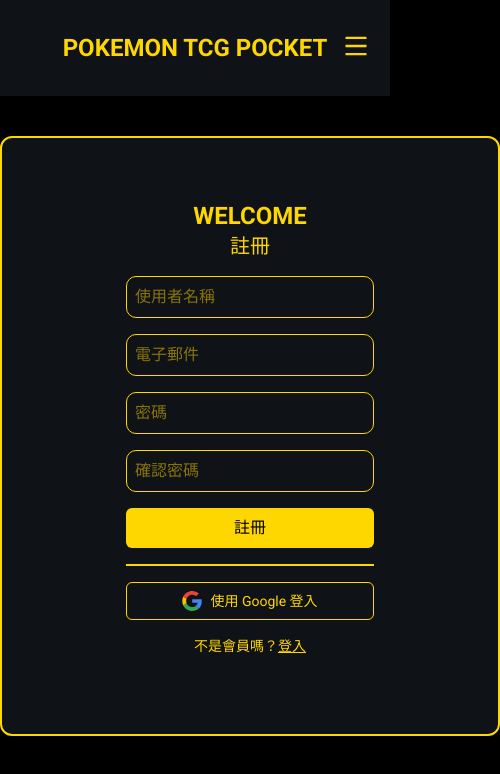
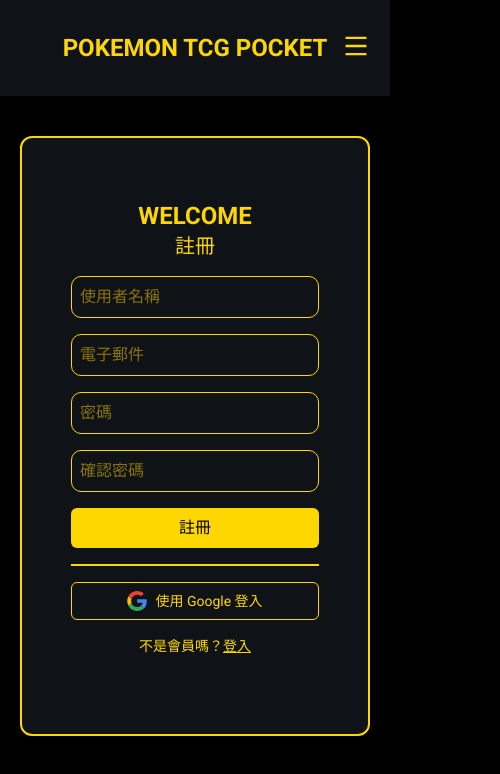
Before and after one commit to sam9525/pokemon-tcg-pocket-data, a Next.js app: page /register in a window 390 px wide. Shown: the top 774 px of the page, 500 px wide, since content can reach past the window. Built offline with nearby package versions, Linux system fonts and the light colour scheme; no server answers.

Commit message:
Implement responsive design for login and register page

```diff
--- a/src/app/login/page.tsx
+++ b/src/app/login/page.tsx
@@ -84,7 +84,7 @@
   };
 
   return (
-    <section className="w-125 h-150 flex flex-col items-center justify-center border-2 border-primary rounded-xl mx-auto my-10 bg-foreground">
+    <section className="max-w-125 h-150 flex flex-col items-center justify-center border-2 border-primary rounded-xl mx-5 sm:mx-auto my-10 bg-foreground">
       <h2 className="text-2xl font-bold">WELCOME BACK</h2>
       <h3 className="text-xl mb-4">{currentLanguageLookup.LOGIN.login}</h3>
       <form
--- a/src/app/register/page.tsx
+++ b/src/app/register/page.tsx
@@ -81,7 +81,7 @@
   }
 
   return (
-    <section className="w-125 h-150 flex flex-col items-center justify-center border-2 border-primary rounded-xl mx-auto my-10 bg-foreground">
+    <section className="max-w-125 h-150 flex flex-col items-center justify-center border-2 border-primary rounded-xl mx-5 sm:mx-auto my-10 bg-foreground">
       <h2 className="text-2xl font-bold">WELCOME</h2>
       <h3 className="text-xl mb-4">{currentLanguageLookup.LOGIN.register}</h3>
       <form
```
